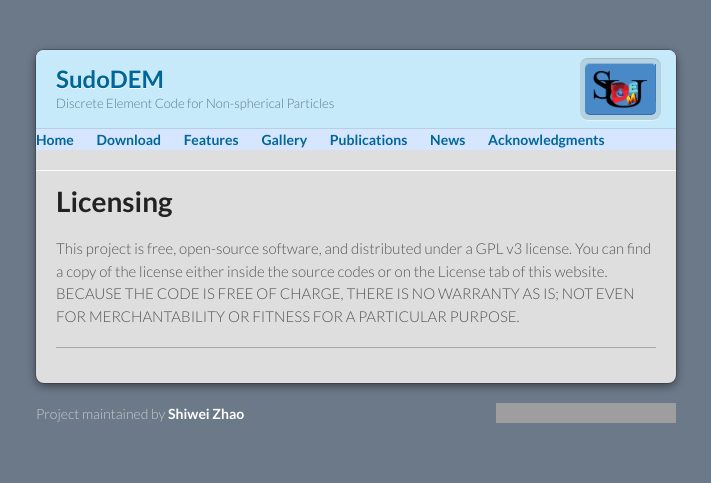
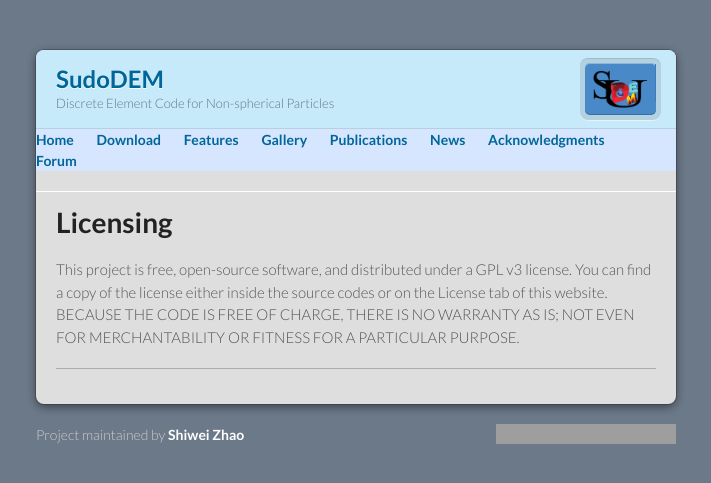
Before and after one commit to SudoDEM/sudodem.github.io, a Jekyll site: the page built from licensing.md, in a window 1280 px wide, cut to the strip 0-483 px from the top of the page. Shown: the whole strip, without its empty margins (284-995 px from the left). Built offline with Jekyll 4.4.1, drawn with Linux system fonts in a browser that asks for light colours; our own code applies the rules of GitHub Pages for plain Markdown files; grey boxes are pictures that could not be loaded.

Commit message:
add Forum Menu

```diff
--- a/_layouts/default.html
+++ b/_layouts/default.html
@@ -46,6 +46,7 @@
           {% endif %}
           <li><a href="./news.html">News</a></li>
           <li><a href="./acknowledgments.html">Acknowledgments</a></li>
+          <li><a href="https://sudoforum.discourse.group">Forum</a></li>
         </ul>
       </nav>
       <section>
```
